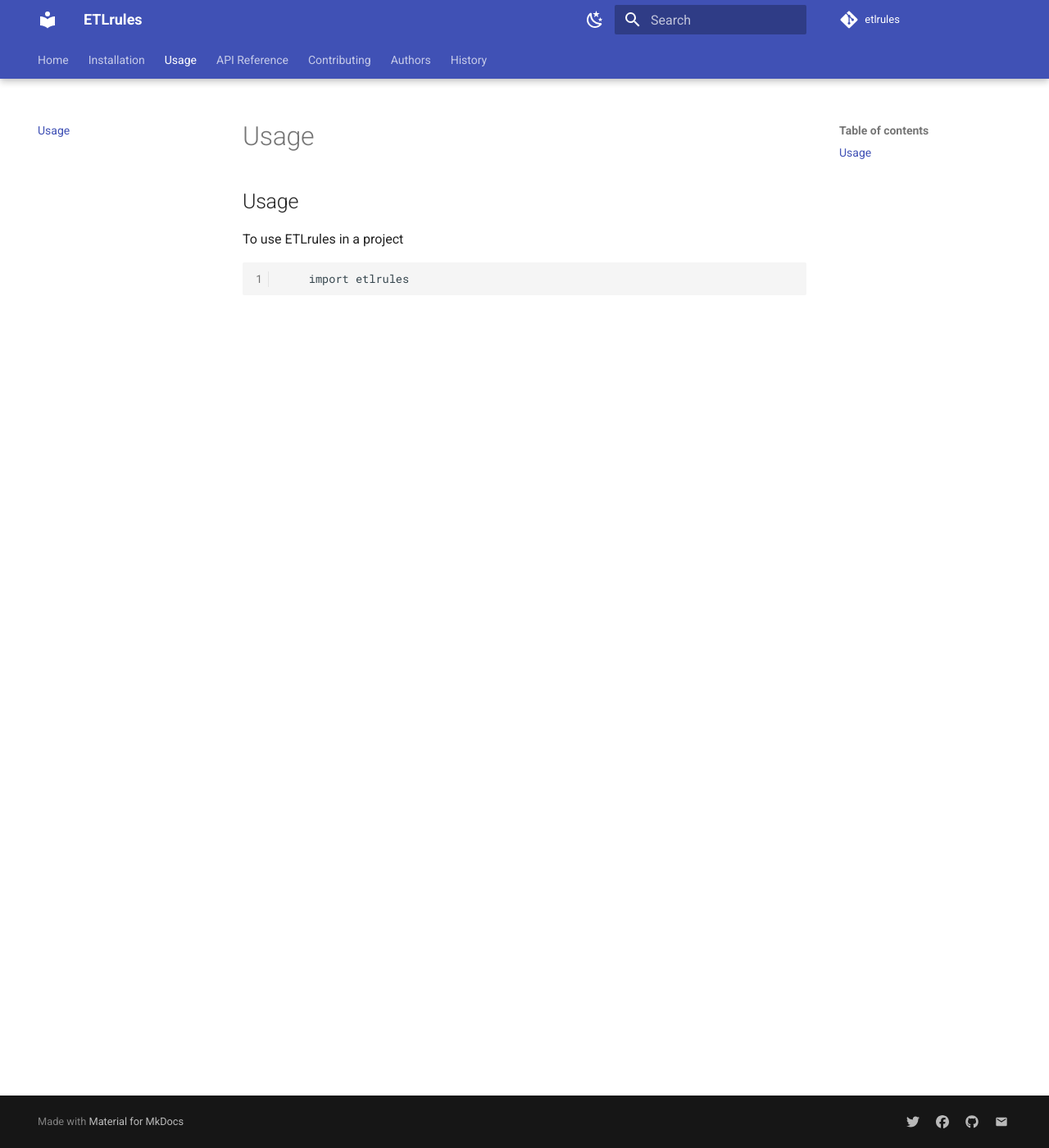
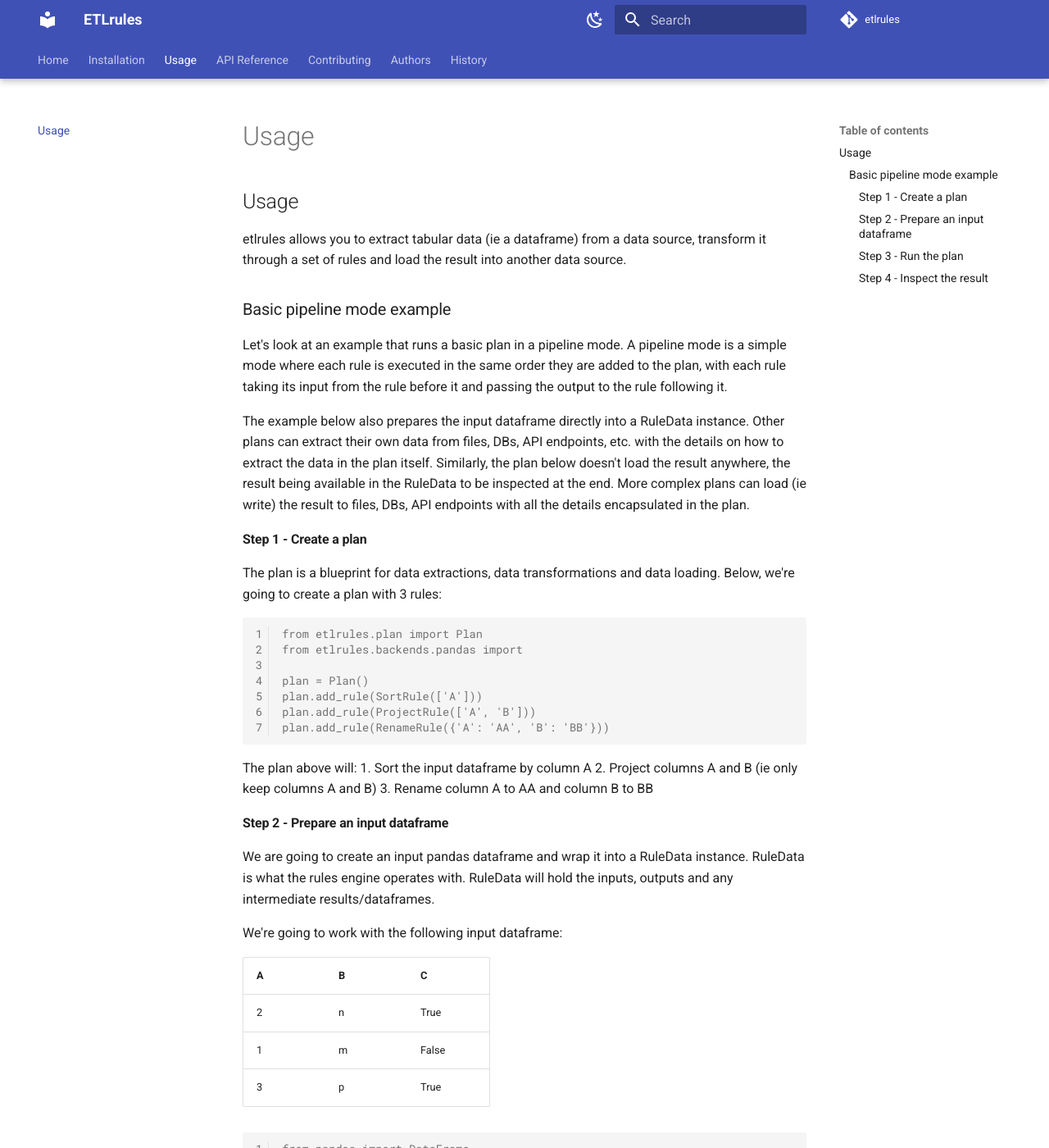
Before and after one commit to ciprianmiclaus2/etlrules, an MkDocs documentation site: the page built from docs/usage.md, in a window 1280 px wide and 1400 px high. Shown: the whole window at 82% size. Built offline with MkDocs 1.6.1 and Material for MkDocs 9.7.7, drawn with Linux system fonts in a browser that asks for light colours; comment, search, counter and statistics services are not loaded; the version menu is left out; some of the changed text lies outside the part shown.

Commit message:
Doc updates

````diff
--- a/docs/usage.md
+++ b/docs/usage.md
@@ -1,7 +1,106 @@
 # Usage
 
-To use ETLrules in a project
+etlrules allows you to extract tabular data (ie a dataframe) from a data source,
+transform it through a set of rules and load the result into another data source.
+
+## Basic pipeline mode example
+
+Let's look at an example that runs a basic plan in a pipeline mode.
+A pipeline mode is a simple mode where each rule is executed in the same order they are
+added to the plan, with each rule taking its input from the rule before it and passing the
+output to the rule following it.
+
+The example below also prepares the input dataframe directly into a RuleData instance.
+Other plans can extract their own data from files, DBs, API endpoints, etc. with the details
+on how to extract the data in the plan itself.
+Similarly, the plan below doesn't load the result anywhere, the result being available in the
+RuleData to be inspected at the end. More complex plans can load (ie write) the result to
+files, DBs, API endpoints with all the details encapsulated in the plan.
+
+### Step 1 - Create a plan
+
+The plan is a blueprint for data extractions, data transformations and data loading.
+Below, we're going to create a plan with 3 rules:
+
+``` console
+
+from etlrules.plan import Plan
+from etlrules.backends.pandas import
+
+plan = Plan()
+plan.add_rule(SortRule(['A']))
+plan.add_rule(ProjectRule(['A', 'B']))
+plan.add_rule(RenameRule({'A': 'AA', 'B': 'BB'}))
 
 ```
-    import etlrules
+
+The plan above will:
+    1. Sort the input dataframe by column A
+    2. Project columns A and B (ie only keep columns A and B)
+    3. Rename column A to AA and column B to BB
+
+### Step 2 - Prepare an input dataframe
+
+We are going to create an input pandas dataframe and wrap it into a RuleData instance.
+RuleData is what the rules engine operates with. RuleData will hold the inputs, outputs
+and any intermediate results/dataframes.
+
+We're going to work with the following input dataframe:
+
+| A  | B  | C     |
+|----|----|-------|
+| 2  | n  | True  |
+| 1  | m  | False |
+| 3  | p  | True  |
+
+
+``` console
+
+from pandas import DataFrame
+from etlrules.data import RuleData
+
+input_df = DataFrame(data=[
+    {'A': 2, 'B': 'n', 'C': True},
+    {'A': 1, 'B': 'm', 'C': False},
+    {'A': 3, 'B': 'p', 'C': True},
+])
+data = RuleData(input_df)
+
 ```
+
+### Step 3 - Run the plan
+
+Running the plan will apply the rules in turn over the dataframe.
+We will need to instantiate a RuleEngine and run the plan.
+
+``` console
+
+from etlrules.engine import RuleEngine
+
+rule_engine = RuleEngine(plan)
+rule_engine.run(data)
+
+```
+
+### Step 4 - Inspect the result
+
+The RuleData will contain the result.
+
+``` console
+
+result = data.get_main_output()
+print(result)
+
+```
+
+The example should produce the following transformed dataframe:
+
+| AA  | BB  |
+|-----|-----|
+| 2   | n   |
+| 1   | m   |
+| 3   | p   |
+
+We've just completed our first etlrules application.
+We can also serialize our plan to yaml, save it to a file, a repo for version control or a database.
+We can add names and extensive descriptions to all the rules as a form of documentation for the plan.
````
Also changed, not shown: HISTORY.md (+3 -1 lines), docs/installation.md (+2 -2 lines).
